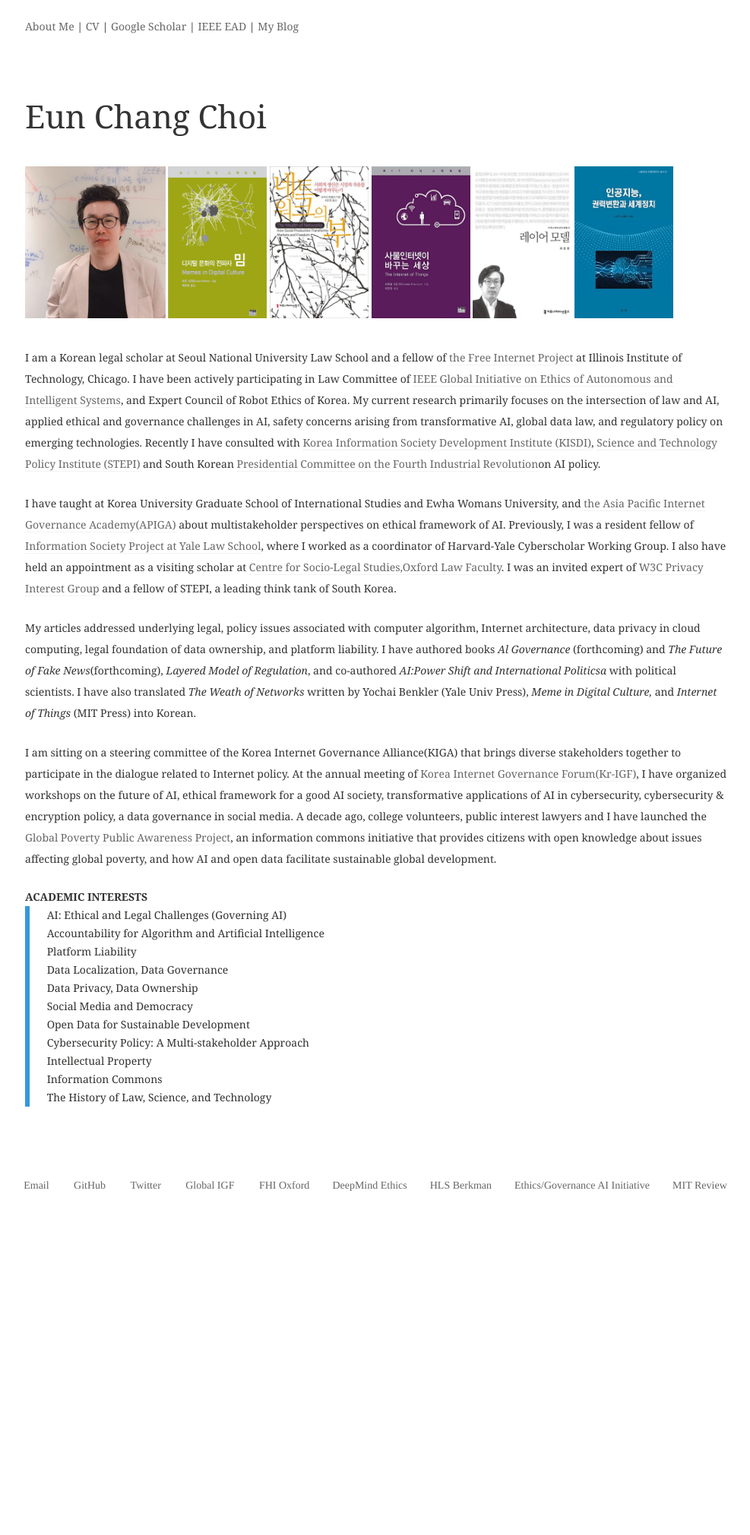
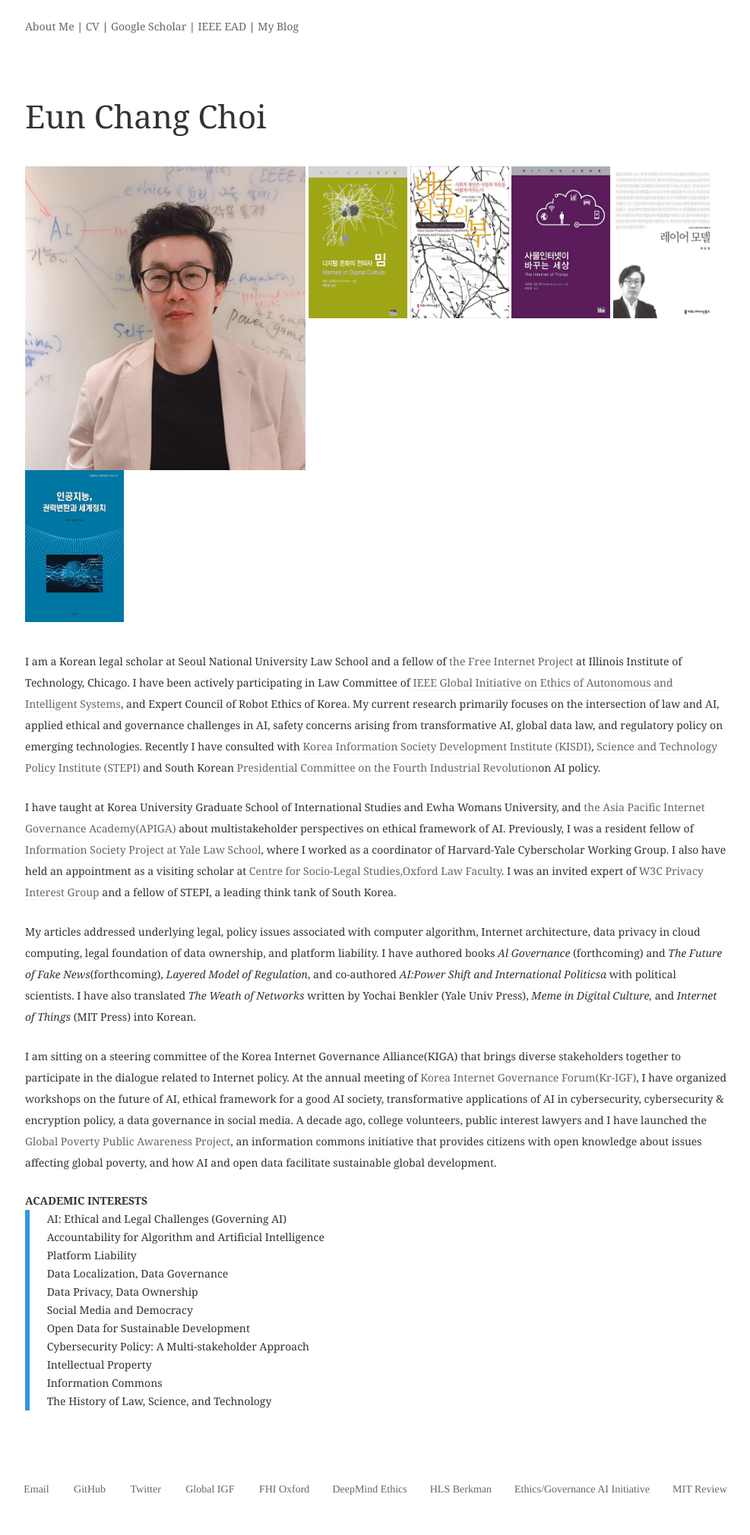
Before and after one commit to eunchangchoi/eunchangchoi.github.io, a Jekyll site: the page built from index.md, in a window 1280 px wide. Shown: the whole page at 76% size, without its empty margins (67-1054 px from the left). Built offline with Jekyll 4.4.1, drawn with Linux system fonts in a browser that asks for light colours; before the commit the page ends 1621 px from its top, so only the background shows below that.

Commit message:
Update index.md

```diff
--- a/index.md
+++ b/index.md
@@ -11,7 +11,7 @@
 </div><!-- /.tiles -->
 <div style="width:97%">
 <div>
-<img style="height:200px" src="images/profile.jpg">
+<img style="height:400px" src="images/profile.jpg">
  <a href="https://mitpress.mit.edu/books/memes-digital-culture"><img style="vertical-align:top;height:200px;width:130px;" src="images/book1.png"></a>
  <a href="http://www.benkler.org/Benkler_Wealth_Of_Networks.pdf"><img style="vertical-align:top;height:200px;width:130px;" src="images/book2.jpg"></a>
  <a href="http://www.kyobobook.co.kr/product/detailViewKor.laf?ejkGb=KOR&mallGb=KOR&barcode=9788946062726&orderClick=LAH&Kc="><img style="vertical-align:top;height:200px;width:130px;" src="images/book3.jpg"></a>
```
